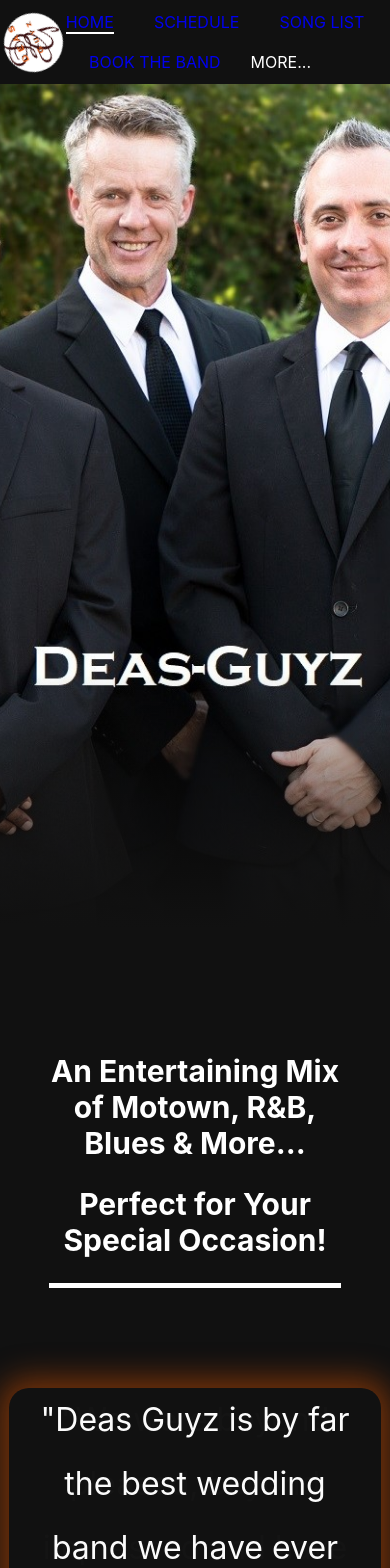
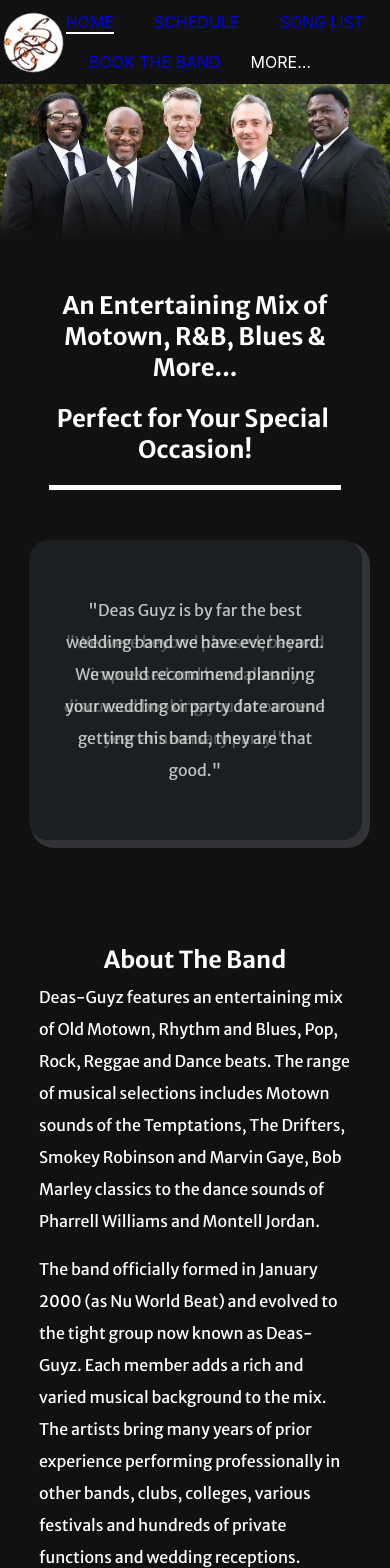
Before and after one commit to NathanDeas/React_Deas_Guyz_Website, a React (Create React App) app: page / in a window 390 px wide. Shown: the top 1568 px of the page. Built offline with nearby package versions, Linux system fonts and the light colour scheme.

Commit message:
styling fixes for readability and screen size

```diff
--- a/src/App.css
+++ b/src/App.css
@@ -1,3 +1,5 @@
+@import url('https://fonts.googleapis.com/css2?family=Merriweather+Sans:ital,wght@0,300..800;1,300..800&display=swap');
+
 html, body {
     margin: 0;
     padding: 0;
@@ -11,6 +13,7 @@
     width: 100%;
     text-align: center;
     padding-bottom: 50px;
+    font-family: "Merriweather Sans", sans-serif;
 }
 .parent_container h1 {
     color: white;
--- a/src/components/Booking.css
+++ b/src/components/Booking.css
@@ -11,7 +11,7 @@
     flex-wrap: wrap;
     align-items: center;
     justify-content: center;
-    width: 30%;
+    width: 40%;
     min-width: 300px;
     margin: 0 auto;
     background-color: #23282c;
@@ -44,7 +44,7 @@
     padding: 5px;
     font: 16px;
     font-weight: bold;
-    letter-spacing: 2px;
+    letter-spacing: 1px;
     border-radius: 10px;
 }
 #i_mess {
@@ -58,6 +58,11 @@
     max-height: 200px;
     border-radius: 10px;
     background-color: #37434d;
+    color: white;
+    padding: 5px;
+    font: 16px;
+    font-weight: bold;
+    letter-spacing: 1px;
 }
 #send_email {
     height: 5vh;
--- a/src/components/Booking.js
+++ b/src/components/Booking.js
@@ -19,6 +19,7 @@
           },
           (error) => {
             console.log('FAILED...', error.text);
+            alert("Error! We were unable to process your request at this time. We appreciate your interest and your support!");
           },
         );
     };
@@ -26,7 +27,8 @@
         <div className='parent_container'>
             <div className='booking_form'>
                 <form ref={form} onSubmit={sendEmail}>
-                <p>We will get back in touch with you as soon as possible.  We appreciate your interest and your support!</p>
+                  <h2>Interested in booking the band?</h2>
+                  <p>Please include the type of function, the date or dates you are interested in and the location of the event.</p>
                     <div id="i_name">
                       <label>Name </label>
                       <input type="text" name="from_name" required/>
--- a/src/components/Calendar.css
+++ b/src/components/Calendar.css
@@ -4,8 +4,9 @@
 .calendar {
     margin-top: 20px;
     height: 80vh;
+    width: 100%;
+}
 
-}
 .calender_footer {
     width: 100%;
     color: white;
@@ -34,3 +35,21 @@
 .club_contacts ul li {
     margin: 10px;
 }
+.cont_loc {
+    text-decoration: underline;
+}
+@media (max-width: 900px) {
+    .calendar {
+        height: 50vh
+    }
+    .calender_footer .res_note
+    {
+        font-size: 16px;
+    }
+    .calender_footer .club_contacts {
+        font-size: 16px;
+    }
+    .calender_footer {
+        gap: 30px;
+    }
+}
--- a/src/components/Calendar.js
+++ b/src/components/Calendar.js
@@ -18,11 +18,11 @@
                 </div>
                 <div className="club_contacts">
                     <ul>
-                        <li>​​Jazz Corner: (843) 842-8620, The Village at Wexford</li>
-                        <li>​​​​Rooftop @ Poseidon: (843) 341-3838, Shelter Cove Towne Centre</li>
-                        <li>Uncorked: (843) 815-5168, 1533 Fording Island RD</li>
-                        <li>​Willie's- (843) 575-3483. 7 Dr. Martin Luther King DR, St. Helena Island, SC</li>
-                        <li>Ruby Lee's (843) 715-2122, 46 Old Wild Horse RD, Hilton Head Island, SC </li>
+                        <li><span className="cont_loc">​Jazz Corner:</span>(843)842-8620, The Village at Wexford</li>
+                        <li><span className="cont_loc">​​​​Rooftop @ Poseidon:</span> (843)341-3838, Shelter Cove Towne Centre</li>
+                        <li><span className="cont_loc">Uncorked:</span>(843)815-5168, 1533 Fording Island RD</li>
+                        <li><span className="cont_loc">​Willie's:</span>(843)575-3483. 7 Dr. Martin Luther King DR, St. Helena Island, SC</li>
+                        <li><span className="cont_loc">Ruby Lee's:</span>(843)715-2122, 46 Old Wild Horse RD, Hilton Head Island, SC </li>
                     </ul>
                 </div>
             </section>
--- a/src/components/Homebody.css
+++ b/src/components/Homebody.css
@@ -1,20 +1,17 @@
-.parent-div {
+
+@import url('https://fonts.googleapis.com/css2?family=Merriweather+Sans:ital,wght@0,300..800;1,300..800&display=swap');
+
+.parent_container {
     display: flex;
-    width: 100%;
+    /* width: 100%; */
     flex-direction: column;
     align-items: center;
-    position:absolute;
-    top: 10vh;
+
 }
-.parent-div button {
-    width: 200px;
-    height: 80px;
-    position: absolute;
-    top: 70vh;
-}
+
 .BandPhoto {
     width: 100%;
-    height: 100vh;
+    height: 40vw;
     background-image: url(./Images/DeasGuyzBandphoto.jpg);
     background-repeat: no-repeat;
     background-size: cover;
@@ -25,17 +22,17 @@
 #bandDescription {
     border-bottom: solid white 5px;
     color: white;
-    font-size: 20px;
+    font-size: 16px;
     width: 75vw;
+    margin-top: 30px;
     text-align: center;
-    padding-top: 100PX;
 }
 .about-the-band {
     margin: 10vh;
     color: white;
     width: 80vw;
     padding: 20px;
-    font-size: 1.5em;
+    font-size: 30px;
     border-radius: 10px;
 }
 p {
@@ -44,22 +41,57 @@
     line-height: 2em;
     padding-bottom: 1em;
 }
+.about-the-band p {
+    text-align: left;
+}
 .about-the-band h1 {
     justify-content: center;
     text-align: center;
+    margin: 0;
+    padding: 0;
+    margin-bottom: 2vw;
 }
+#band_name {
+    color: white;
+    font-size: 3vw;
+    position: absolute;
+    background-color: rgba(35, 40, 44, 0.6);
+    top: 20vw;
+    border-radius: 50%;
+    height:400px;
+    width: 400px;
+    line-height: 400px;
 
+}
 .testimonial  {
     color: white;
-    width: 80vw;
+    max-width: 80%;
     text-align: center;
-    margin-top: 30px;
     border-radius: 20px;
     padding-left: 30px;
     padding-right: 30px;
-    margin-top: 100px;
-    box-shadow: 0px 0px 30px 10px rgb(215, 82, 1, 50%);
+    box-shadow: 5px 5px 0px 3px rgba(74, 73, 80, 0.600);
+    background-color: rgba(35, 40, 44, 0.6);
+    font-size: 30px;
+    height: 300px;
+    margin-top: 50px;
+
 }
-.hello {
-    font-size: 2em;
+.hello p {
+    display: flex;
+    align-items: center;
+    height: 300px;
 }
+@media (max-width: 900px) {
+    .BandPhoto {
+        background-size: cover;
+        width: 100%;
+    }
+    .testimonial {
+        font-size: 16px;
+        width: 70%;
+    }
+    .about-the-band p {
+        font-size: 16px;
+    }
+}
--- a/src/components/Homebody.js
+++ b/src/components/Homebody.js
@@ -15,17 +15,12 @@
         autoplay: true,
         speed: 2000,
         autoplaySpeed: 5000,
-        pauseOnHover: true,
         };
     return (
-        <div className="parent-div">
-            {/* <button onClick={() => {
-                const but_scroll = document.getElementById('bandDescription');
-                but_scroll?.scrollIntoView({
-                    behavior: 'smooth'
-                });
-            }}>About The Band</button> */}
-            <div className="BandPhoto"></div>
+        <div className="parent_container">
+            <div className="BandPhoto">
+            </div>
+            {/* <div id="band_name">DEAS-GUYZ</div> */}
             <section id="bandDescription">
                 <h2>An Entertaining Mix of Motown, R&B, Blues​ & More...</h2>
                 <h2>Perfect for Your Special ​Occasion!</h2>
@@ -50,7 +45,7 @@
                     bring many years of prior experience performing professionally in other bands, clubs, colleges, various festivals and hundreds of private functions and wedding receptions.
                 </p>
                 <p>
-                    The band performs most Sunday nights at the Jazz Corner in the Village at Wexford in Hilton Head which is open to the public. They often travel to other locations such as Pawley's Island, Newberry, \
+                    The band performs most Sunday nights at the Jazz Corner in the Village at Wexford in Hilton Head which is open to the public. They often travel to other locations such as Pawley's Island, Newberry,
                     Mount Pleasant and Greenville in South Carolina and have ventured to several hot spots in Georgia as well. Saturdays are generally reserved for private functions including wedding receptions (their specialty),
                     corporate and Property Owner's parties, festivals and conventions all along the east coast.
                 </p>
@@ -63,7 +58,7 @@
                     Let Deas-Guyz entertain you and your guests with their wide range of musical fare from “oldies” to cutting edge dance beats. Ideal for all ages and perfect for any special occasion!
                 </p>
                 <p>
-                    Please contact Deas-Guyz at DeasGuyz@aol.com or (843)247-2555 for booking information.  Thank you for your consideration and we look forward to being a part of your special day!
+                    Please visit "BOOK THE BAND" for booking information.  Thank you for your consideration and we look forward to being a part of your special day!
                 </p>
             </section>
           </div>
--- a/src/components/SongList.css
+++ b/src/components/SongList.css
@@ -68,7 +68,7 @@
     transition: .5s;
 }
 .songlist_container section h1 {
-    font-size: 30;
+    font-size: 60px;
     margin-top: 10px;
 }
 
@@ -96,7 +96,7 @@
     background-color: rgb(255, 255, 255);
     color: rgb(0, 0, 0);
 }
-@media (max-width: 768px) {
+@media (max-width: 900px) {
     .songlist_container {
         grid-template-columns: 1fr;
         grid-template-areas:
@@ -108,6 +108,9 @@
         "fats";
     }
     .songlist_container li {
-         width: 100%;
+        font-size: 16px;
+    }
+    .songlist_container section h1 {
+        font-size: 50px;
     }
 }
--- a/src/components/SongList.js
+++ b/src/components/SongList.js
@@ -4,7 +4,6 @@
 function SongList() {
     return(
         <div className="parent_container">
-            <h1>Song List</h1>
             <div className="songlist_container">
                 <section id="fast">
                     <h1>Fast</h1>
```
Also changed, not shown: src/components/Images/DeasGuyzBandphoto.jpg.
